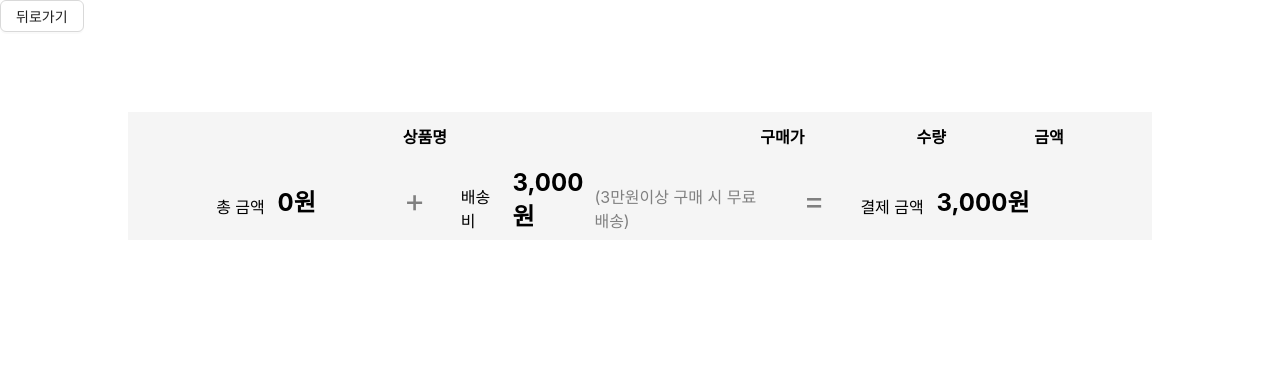
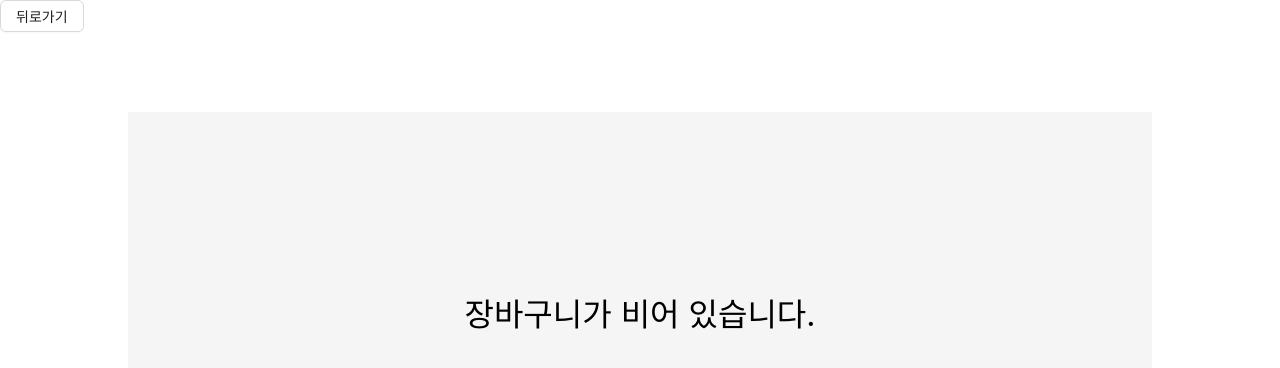
Before and after one commit to jomo34/ourhome_project, a React (Create React App) app: page /shopping-cart in a window 1280 px wide. Shown: the top 368 px of the page. Built offline with nearby package versions, Linux system fonts and the light colour scheme.

Commit message:
feat: 장바구니가 비어있을때 상황 구현

```diff
--- a/src/pages/ShoppingCartPage/index.jsx
+++ b/src/pages/ShoppingCartPage/index.jsx
@@ -3,6 +3,7 @@ import { addedProductList } from 'states/ProductState'
 import {
   BoldPrice,
   BoldString,
+  CartEmpty,
   CurrentPriceMultiNumbers,
   DeliveryTip,
   EachBar,
@@ -51,6 +52,8 @@ const ShoppingCartPage = () => {
         뒤로가기
       </Button>
       <Wrapper>
+        {productCartList.length ? (
+          <>
             <Index>
               <ProductName>상품명</ProductName>
               <ProductPrice>구매가</ProductPrice>
@@ -105,14 +108,17 @@ const ShoppingCartPage = () => {
               <TotalPurchase>
                 <div>결제 금액</div>
                 <BoldPrice>
-              {(totalAmount >= 30000
-                ? totalAmount
-                : totalAmount + 3000
-              ).toLocaleString('ko-KR')}
+                  {totalAmount >= 30000
+                    ? totalAmount.toLocaleString('ko-KR')
+                    : (totalAmount + 3000).toLocaleString('ko-KR')}{' '}
                   원
                 </BoldPrice>
               </TotalPurchase>
             </PurchaseIndex>
+          </>
+        ) : (
+          <CartEmpty>장바구니가 비어 있습니다.</CartEmpty>
+        )}
       </Wrapper>
     </>
   )
--- a/src/pages/ShoppingCartPage/styles.jsx
+++ b/src/pages/ShoppingCartPage/styles.jsx
@@ -138,3 +138,13 @@ export const Flag = styled.div`
   color: gray;
   font-size: xx-large;
 `
+
+export const CartEmpty = styled.div`
+  background-color: whitesmoke;
+  font-size: xx-large;
+  width: 80%;
+  height: 50vh;
+  display: flex;
+  justify-content: center;
+  align-items: center;
+`
```
Lines whose indentation alone changed are shown as unchanged.
